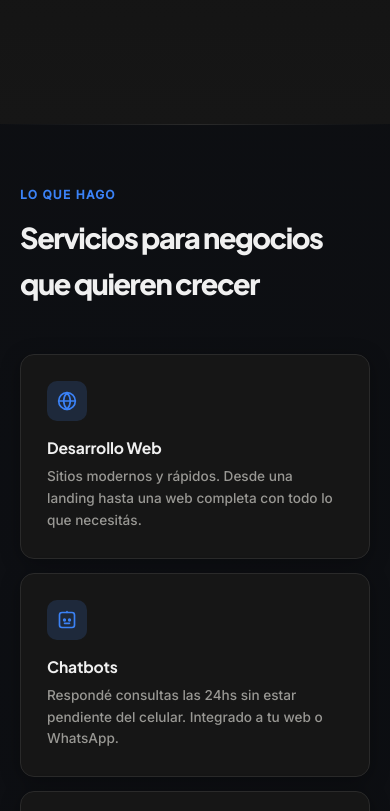
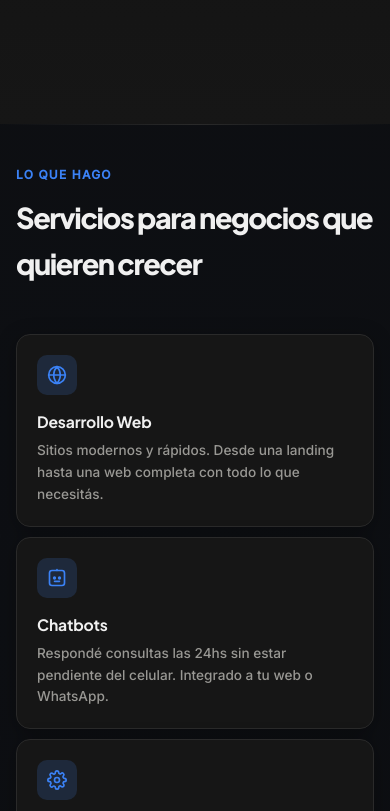
Before and after one commit to Agus3312/Portfolio-NahuDev, a website: page index.html in a window 390 px wide. Shown: the part 720-1531 px from the top of the page. Drawn offline with Linux system fonts and the light colour scheme; animation ran at ten frames a second.

Commit message:
style: reduce spacing on mobile for tighter layout

```diff
--- a/index.css
+++ b/index.css
@@ -756,10 +756,23 @@ footer a { color: var(--accent); text-decoration: none; }
     gap: 40px; padding: 60px 20px;
   }
 
-  .section { padding: 60px 20px; }
+  .section { padding: 40px 16px; }
 
   .projects-grid {
     grid-template-columns: 1fr;
+    gap: 12px;
+  }
+
+  .services-grid {
+    gap: 10px;
+  }
+
+  .svc {
+    padding: 20px;
+  }
+
+  .project-card {
+    margin-bottom: 0;
   }
 
   footer {
```
